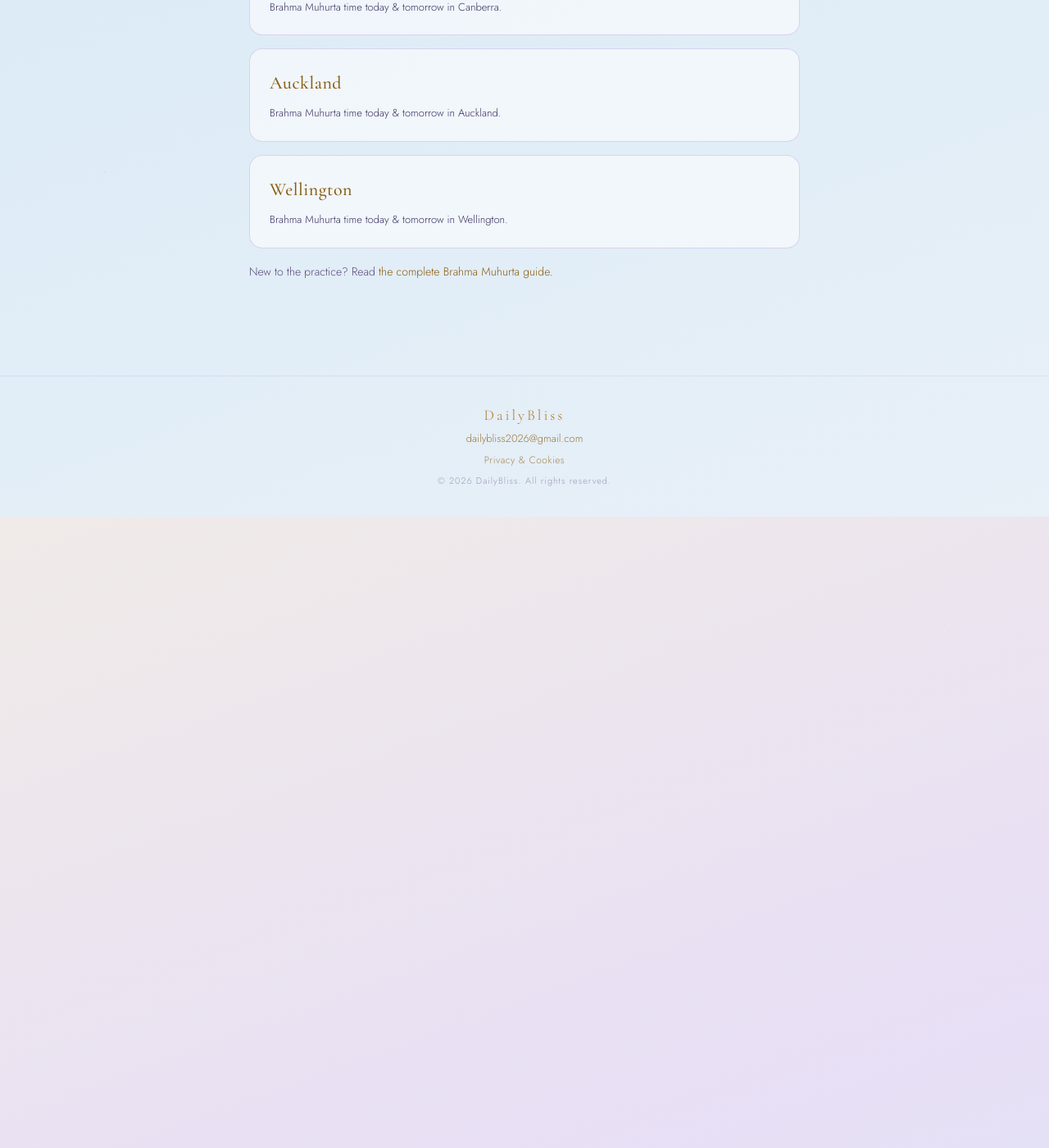
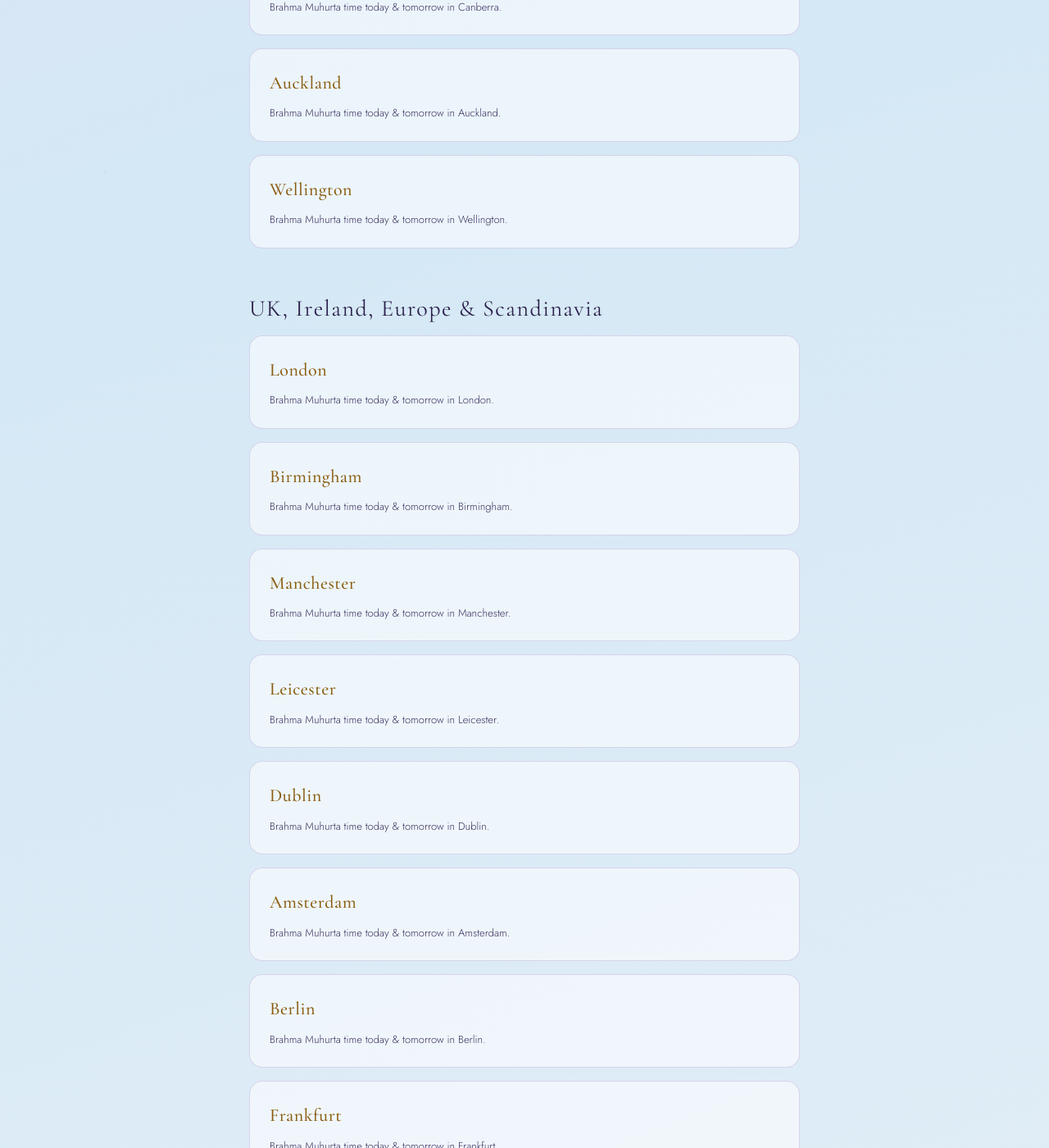
Before and after one commit to dailybliss/dailybliss.github.io, a Jekyll site: the page built from blog/brahma-muhurta-time-by-city.html, in a window 1280 px wide and 1400 px high, scrolled down 2965 px. Shown: the whole window at 82% size. Built offline with Jekyll 4.4.1, drawn with Linux system fonts in a browser that asks for light colours; before the commit the page ends 3595 px from its top, so only the background shows below that; some of the changed text lies outside the part shown.

Commit message:
Add files via upload

```diff
--- a/blog/brahma-muhurta-time-by-city.html
+++ b/blog/brahma-muhurta-time-by-city.html
@@ -1,7 +1,7 @@
 ---
 layout: default
 title: "Brahma Muhurta Time by City"
-description: "Find the Brahma Muhurta time today and tomorrow for major cities across North America, Australia and New Zealand — calculated from each city's local sunrise."
+description: "Find the Brahma Muhurta time today and tomorrow for major cities across North America, Australia, New Zealand, the UK, Ireland, Europe and Scandinavia — calculated from each city's local sunrise."
 ---
 
 <article class="page content">
@@ -49,6 +49,24 @@ description: "Find the Brahma Muhurta time today and tomorrow for major cities a
     <li><a href="{{ '/brahma-muhurta/wellington/' | relative_url }}"><h3>Wellington</h3><p>Brahma Muhurta time today &amp; tomorrow in Wellington.</p></a></li>
   </ul>
 
+  <h2>UK, Ireland, Europe &amp; Scandinavia</h2>
+  <ul class="post-list">
+    <li><a href="{{ '/brahma-muhurta/london/' | relative_url }}"><h3>London</h3><p>Brahma Muhurta time today &amp; tomorrow in London.</p></a></li>
+    <li><a href="{{ '/brahma-muhurta/birmingham/' | relative_url }}"><h3>Birmingham</h3><p>Brahma Muhurta time today &amp; tomorrow in Birmingham.</p></a></li>
+    <li><a href="{{ '/brahma-muhurta/manchester/' | relative_url }}"><h3>Manchester</h3><p>Brahma Muhurta time today &amp; tomorrow in Manchester.</p></a></li>
+    <li><a href="{{ '/brahma-muhurta/leicester/' | relative_url }}"><h3>Leicester</h3><p>Brahma Muhurta time today &amp; tomorrow in Leicester.</p></a></li>
+    <li><a href="{{ '/brahma-muhurta/dublin/' | relative_url }}"><h3>Dublin</h3><p>Brahma Muhurta time today &amp; tomorrow in Dublin.</p></a></li>
+    <li><a href="{{ '/brahma-muhurta/amsterdam/' | relative_url }}"><h3>Amsterdam</h3><p>Brahma Muhurta time today &amp; tomorrow in Amsterdam.</p></a></li>
+    <li><a href="{{ '/brahma-muhurta/berlin/' | relative_url }}"><h3>Berlin</h3><p>Brahma Muhurta time today &amp; tomorrow in Berlin.</p></a></li>
+    <li><a href="{{ '/brahma-muhurta/frankfurt/' | relative_url }}"><h3>Frankfurt</h3><p>Brahma Muhurta time today &amp; tomorrow in Frankfurt.</p></a></li>
+    <li><a href="{{ '/brahma-muhurta/paris/' | relative_url }}"><h3>Paris</h3><p>Brahma Muhurta time today &amp; tomorrow in Paris.</p></a></li>
+    <li><a href="{{ '/brahma-muhurta/zurich/' | relative_url }}"><h3>Zurich</h3><p>Brahma Muhurta time today &amp; tomorrow in Zurich.</p></a></li>
+    <li><a href="{{ '/brahma-muhurta/stockholm/' | relative_url }}"><h3>Stockholm</h3><p>Brahma Muhurta time today &amp; tomorrow in Stockholm.</p></a></li>
+    <li><a href="{{ '/brahma-muhurta/oslo/' | relative_url }}"><h3>Oslo</h3><p>Brahma Muhurta time today &amp; tomorrow in Oslo.</p></a></li>
+    <li><a href="{{ '/brahma-muhurta/copenhagen/' | relative_url }}"><h3>Copenhagen</h3><p>Brahma Muhurta time today &amp; tomorrow in Copenhagen.</p></a></li>
+    <li><a href="{{ '/brahma-muhurta/helsinki/' | relative_url }}"><h3>Helsinki</h3><p>Brahma Muhurta time today &amp; tomorrow in Helsinki.</p></a></li>
+  </ul>
+
   <p style="font-size:14px;color:var(--subtle);">
     New to the practice? Read <a href="{{ '/blog/brahma-muhurta-complete-guide/' | relative_url }}">the complete Brahma Muhurta guide</a>.
   </p>
```
